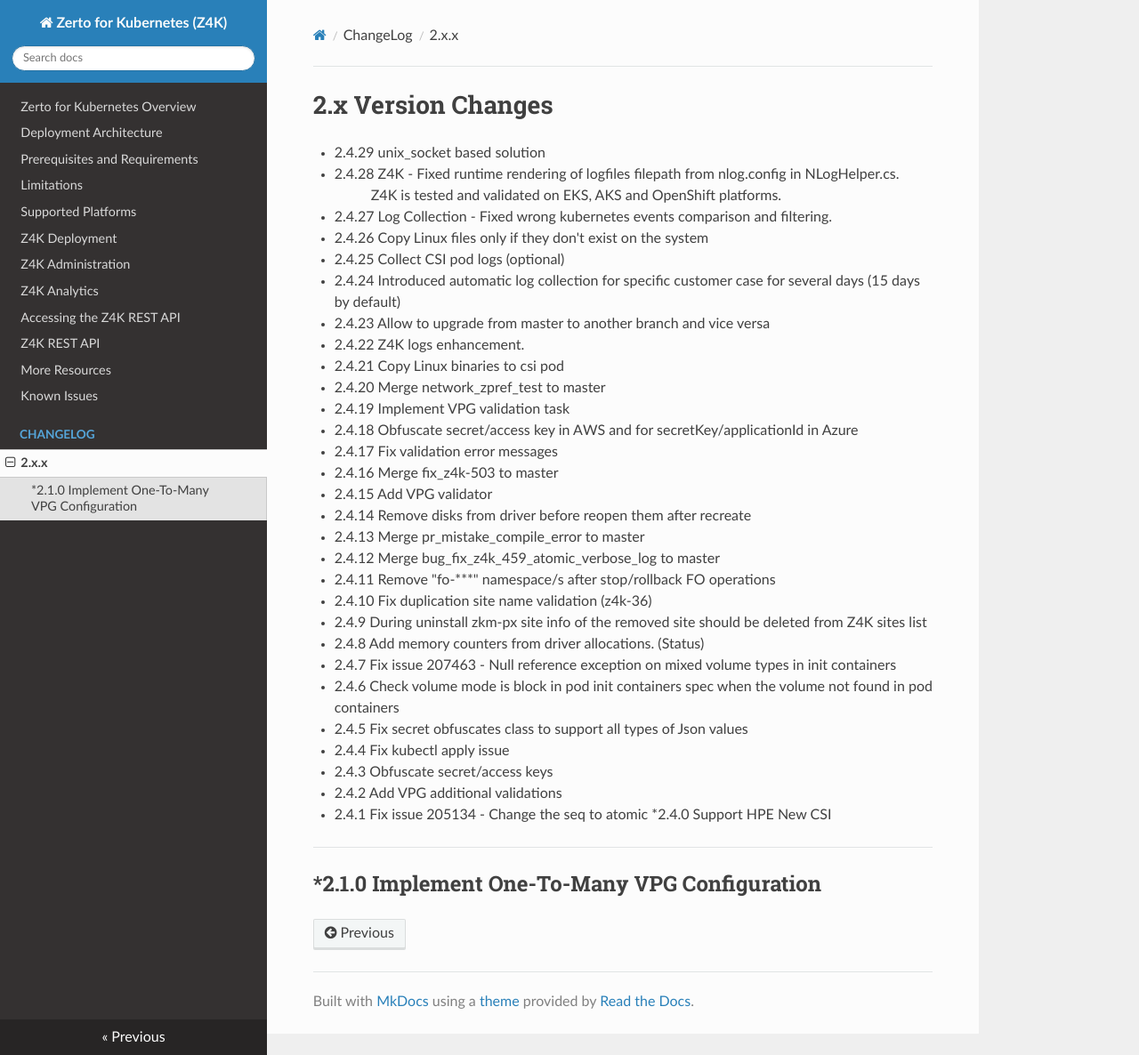
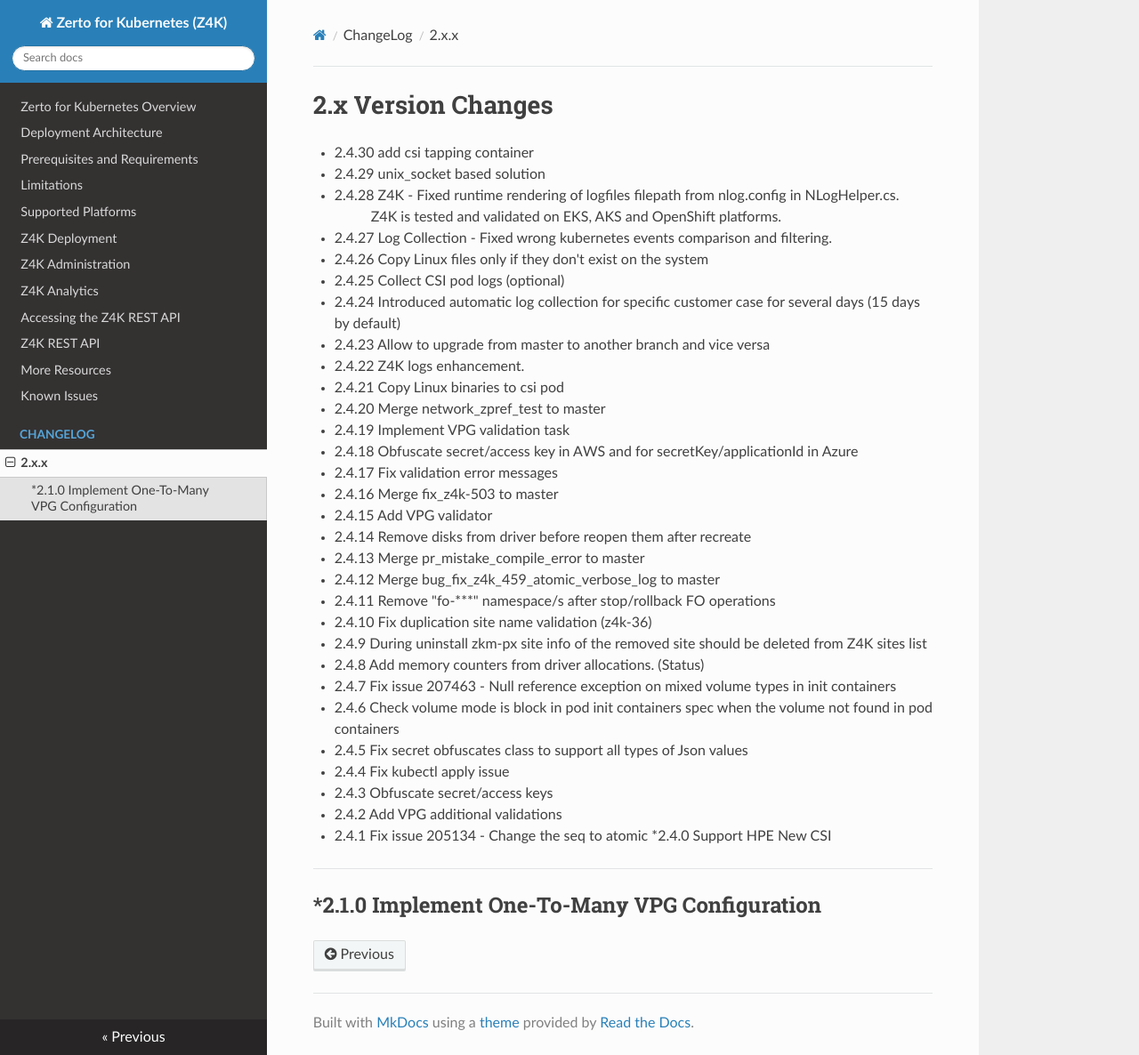
Before and after one commit to ZertoPublic/Z4K, an MkDocs documentation site: the page built from docs/changes/version2.x.x.md, in a window 1280 px wide and 1186 px high. Shown: the whole window at 89% size. Built offline with MkDocs 1.6.1, drawn with Linux system fonts in a browser that asks for light colours.

Commit message:
commit all changes on branch :2.4.30 for version:2.4.30

```diff
--- a/docs/changes/version2.x.x.md
+++ b/docs/changes/version2.x.x.md
@@ -1,5 +1,6 @@
 2.x Version Changes
 ===================
+* 2.4.30 add csi tapping container
 * 2.4.29 unix_socket based solution
 * 2.4.28 Z4K -  Fixed runtime rendering of logfiles filepath from nlog.config in NLogHelper.cs.<BR>&nbsp;&nbsp;&nbsp;&nbsp;&nbsp;&nbsp;&nbsp;&nbsp;&nbsp;&nbsp;Z4K is tested and validated on EKS, AKS and OpenShift platforms.</BR>
 * 2.4.27 Log Collection - Fixed wrong kubernetes events comparison and filtering.
```
